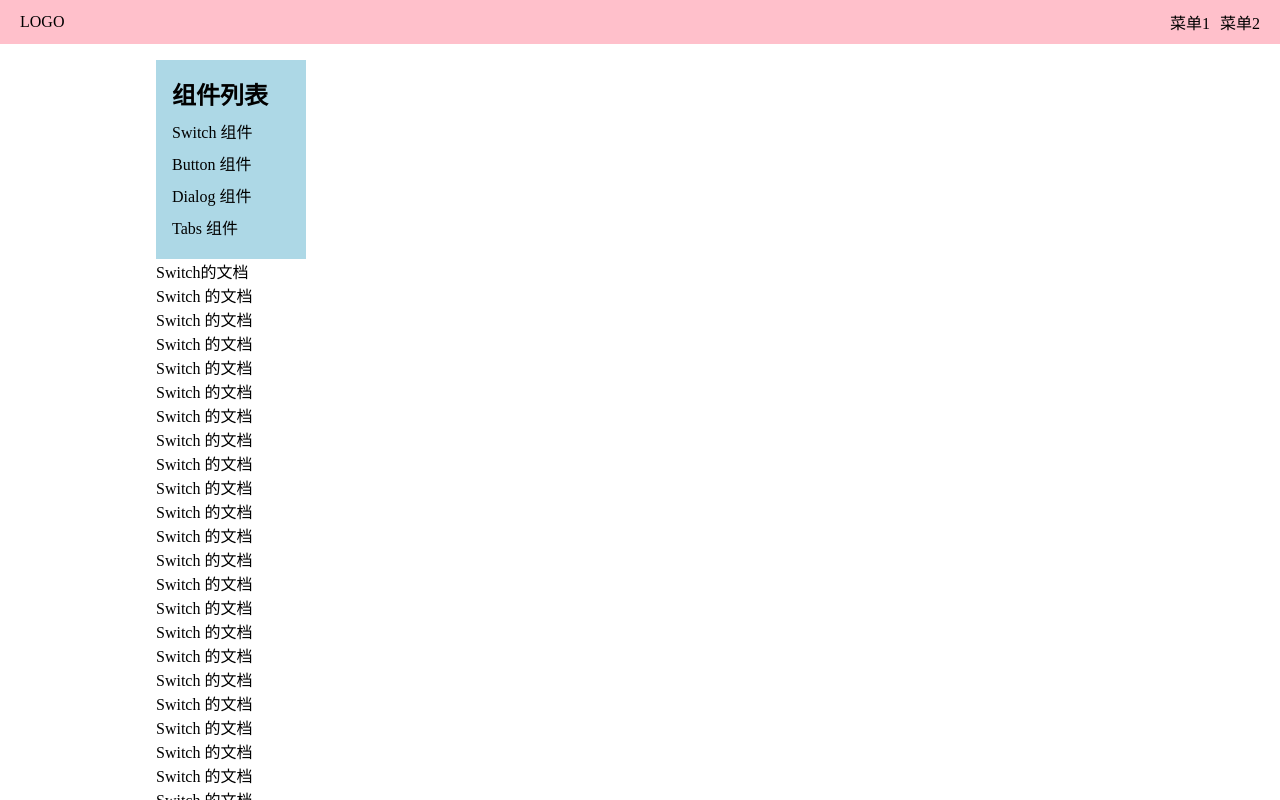
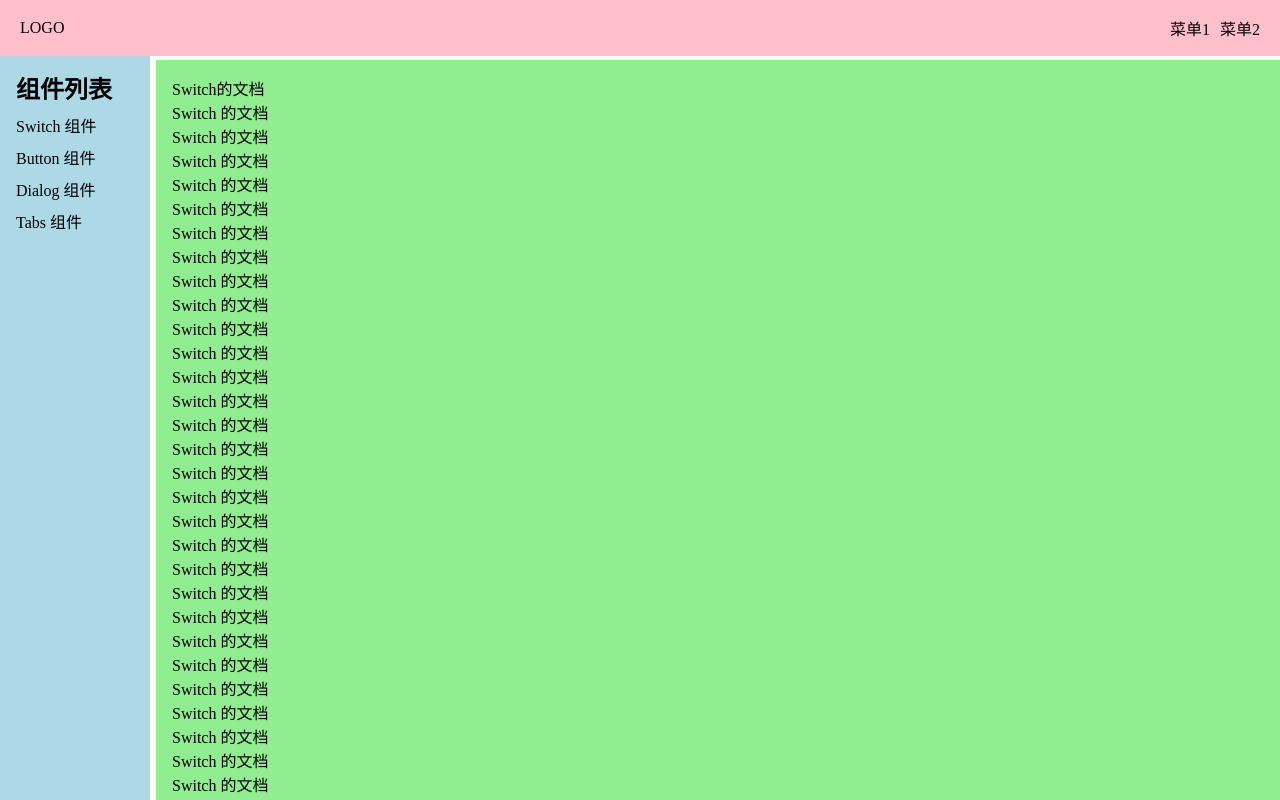
Before and after one commit to wondershare36/king-ui, a Vue app: page /#/doc/switch in a window 1280 px wide. Shown: the top 800 px of the page. Built offline with nearby package versions, Linux system fonts and the light colour scheme.

Commit message:
基本完成官网框架

```diff
--- /dev/null
+++ b/src/components/ButtonDemo.vue
@@ -0,0 +1,15 @@
+<template>
+  <div>
+    Button示例
+  </div>
+</template>
+
+<script>
+export default {
+name: "ButtonDemo"
+}
+</script>
+
+<style scoped>
+
+</style>
--- /dev/null
+++ b/src/components/DialogDemo.vue
@@ -0,0 +1,15 @@
+<template>
+  <div>
+    DialogDemo
+  </div>
+</template>
+
+<script>
+export default {
+name: "DialogDemo"
+}
+</script>
+
+<style scoped>
+
+</style>
--- /dev/null
+++ b/src/components/DocDemo.vue
@@ -0,0 +1,15 @@
+<template>
+  <div>
+    DocDemo
+  </div>
+</template>
+
+<script lang="ts">
+export default {
+name: "DocDemo"
+}
+</script>
+
+<style scoped>
+
+</style>
--- /dev/null
+++ b/src/components/TabsDemo.vue
@@ -0,0 +1,15 @@
+<template>
+  <div>
+    TabsDemo
+  </div>
+</template>
+
+<script>
+export default {
+name: "TabsDemo"
+}
+</script>
+
+<style scoped>
+
+</style>
--- a/src/components/Topnav.vue
+++ b/src/components/Topnav.vue
@@ -27,7 +27,7 @@ export default {
 
 <style lang="scss" scoped>
 .topnav {
-  padding: 10px 20px;
+  padding: 16px 20px;
   background-color: pink;
   display: flex;
   align-items: center;
--- a/src/views/Doc.vue
+++ b/src/views/Doc.vue
@@ -29,7 +29,6 @@
 <script lang="ts">
 import Topnav from '../components/Topnav.vue';
 import { inject,Ref } from 'vue';
-import {router} from '../router';
 export default {
 name: "Doc",
   components: { Topnav },
@@ -43,23 +42,43 @@ name: "Doc",
 </script>
 
 <style lang="scss" scoped>
-.layout{
+.layout {
   display: flex;
   flex-direction: column;
   height: 100vh;
-  > .nav{
+  > .nav {
     flex-shrink: 0;
   }
-  > .content{
+  > .content {
     flex-grow: 1;
     padding-top: 60px;
     padding-left: 156px;
+    @media (max-width: 500px) {
+      padding-left: 0;
+    }
+  }
+}
+.content {
+  display: flex;
+  > aside {
+    flex-shrink: 0;
+  }
+  > main {
+    flex-grow: 1;
+    padding: 16px;
+    background: lightgreen;
   }
 }
 aside{
   background-color: lightblue;
   width: 150px;
   padding: 16px;
+  position: fixed;
+  top: 0;
+  left: 0;
+  padding-top: 70px;
+  height: 100%;
+
   > h2{
     margin-bottom: 4px;
   }
```
Also changed, not shown: src/router.ts (+9 -1 lines).
